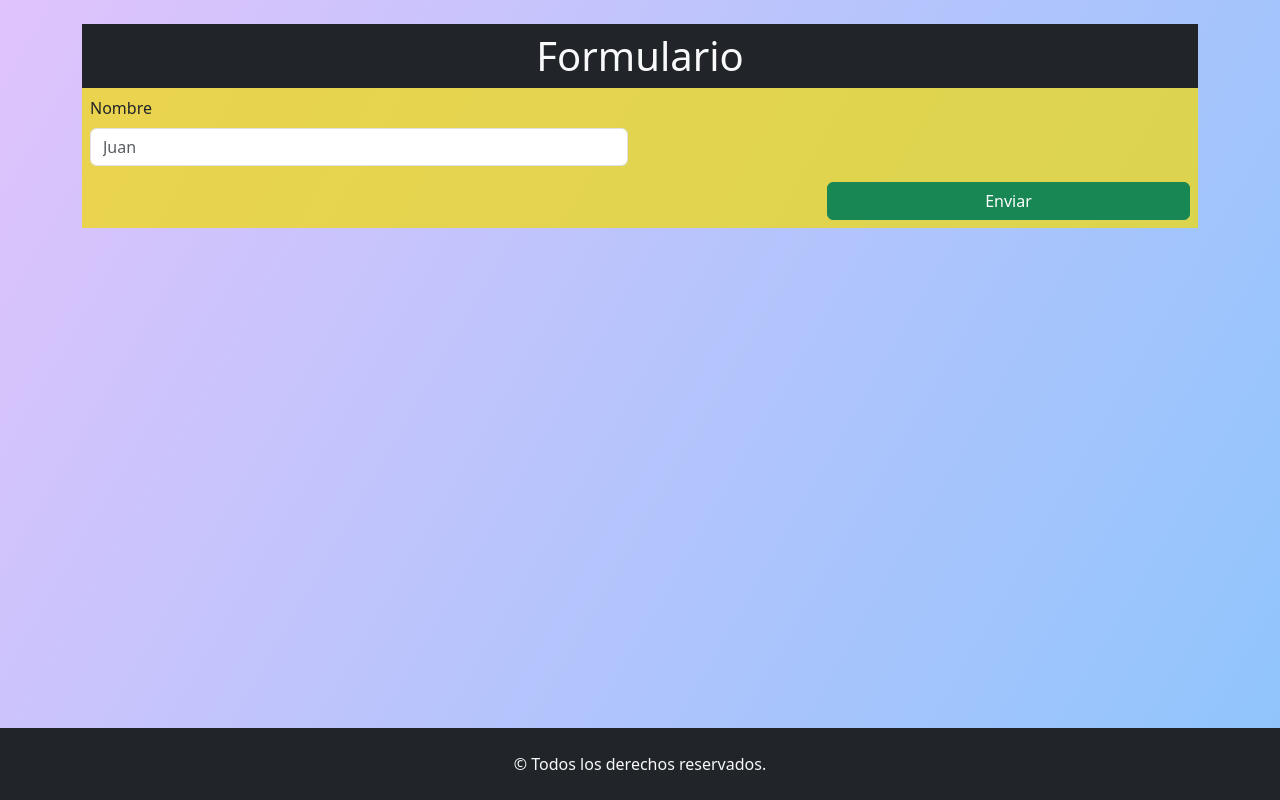
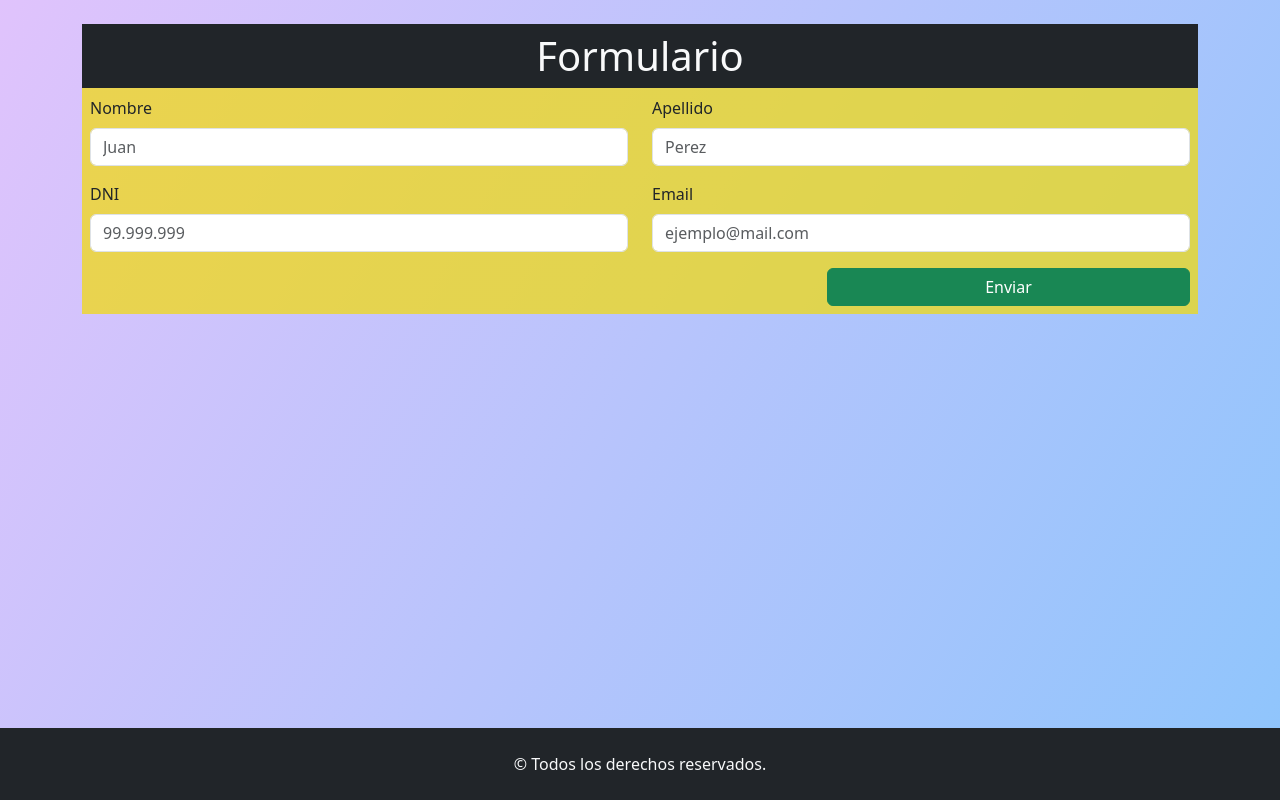
Before and after one commit to lucasecapdevila/react-tp1-ejercicio8, a React (Vite) app: page / in a window 1280 px wide. Built offline with nearby package versions, Linux system fonts and the light colour scheme.

Commit message:
se agregan validaciones a los inputs dinamicamente

```diff
--- a/components/Formulario.jsx
+++ b/components/Formulario.jsx
@@ -27,10 +27,45 @@ const Formulario = () => {
     <section>
       <Form className='bgForm d-flex flex-column p-2'>
         <div className="row">
-          <Input />
+          <Input
+            label="Nombre"
+            placeholder="Juan"
+            type="text"
+            name="nombre"
+            minlength="2"
+            maxlength="35"
+            regExp=""
+          />
+          <Input
+            label="Apellido"
+            placeholder="Perez"
+            type="text"
+            name="apellido"
+            minlength="2"
+            maxlength="35"
+            regExp=""
+          />
+          <Input
+            label="DNI"
+            placeholder="99.999.999"
+            type="number"
+            name="dni"
+            min="1"
+            max="99999999"
+            regExp=""
+          />
+          <Input
+            label="Email"
+            placeholder="ejemplo@mail.com"
+            type="email"
+            name="email"
+            minlength="3"
+            maxlength="254"
+            regExp=""
+          />
         </div>
 
-        <Button variant='success' className='btnEnviar align-self-end' onClick={alertError}>Enviar</Button>
+        <Button type='submit' variant='success' className='btnEnviar align-self-end'>Enviar</Button>
 
       </Form>
     </section>
--- a/components/Input.jsx
+++ b/components/Input.jsx
@@ -1,11 +1,20 @@
 import React from 'react'
 import { Form } from 'react-bootstrap'
 
-const Input = () => {
+const Input = ({label, placeholder, type, name, regExp, minlength, maxlength, min, max}) => {
   return (
-    <Form.Group className="mb-3 col-md-6" controlId="nombre">
-      <Form.Label>Nombre</Form.Label>
-      <Form.Control type="text" placeholder="Juan" />
+    <Form.Group className="mb-3 col-md-6" controlId={name}>
+      <Form.Label>{label}</Form.Label>
+      <Form.Control
+        type={type}
+        placeholder={placeholder}
+        minLength={minlength}
+        maxLength={maxlength}
+        min={min}
+        max={max}
+        // pattern={regExp}
+        required
+      />
     </Form.Group>
   )
 }
```
